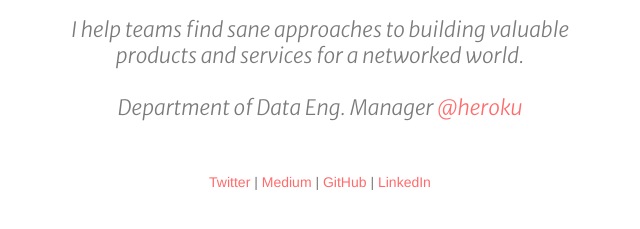
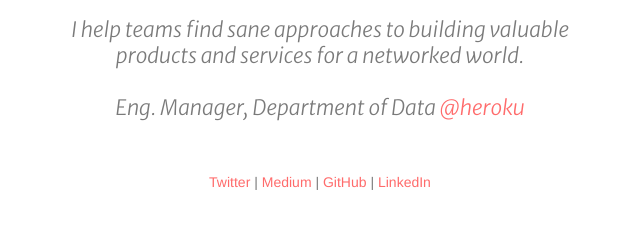
Before and after one commit to thody/thody.github.io, a Jekyll site: the page built from index.html, in a window 1280 px wide. Shown: the part 233-462 px from the top of the page, without its empty margins (320-960 px from the left). Built offline with Jekyll 4.4.1, drawn with Linux system fonts in a browser that asks for light colours; nearby versions of some CDN libraries; the list of posts is cut into pages by our own code.

Commit message:
Update title line

```diff
--- a/_includes/header.html
+++ b/_includes/header.html
@@ -3,7 +3,7 @@
 		<div class="col-sm-offset-3 col-sm-6 text-center">
 			<a href="/"><img src="/img/portrait3.jpg" height="150" width="150" class="img-circle"></a>
 			<h1><a href="/">Adam Thody</a></h1>
-			<h2 class="muted">I help teams find sane approaches to building valuable products and services for a networked world.<br><br>Department of Data Eng. Manager <a href="http://twitter.com/heroku">@heroku</a></h2>
+			<h2 class="muted">I help teams find sane approaches to building valuable products and services for a networked world.<br><br>Eng. Manager, Department of Data <a href="http://twitter.com/heroku">@heroku</a></h2>
 		</div>
 	</div>
 </header>
```
